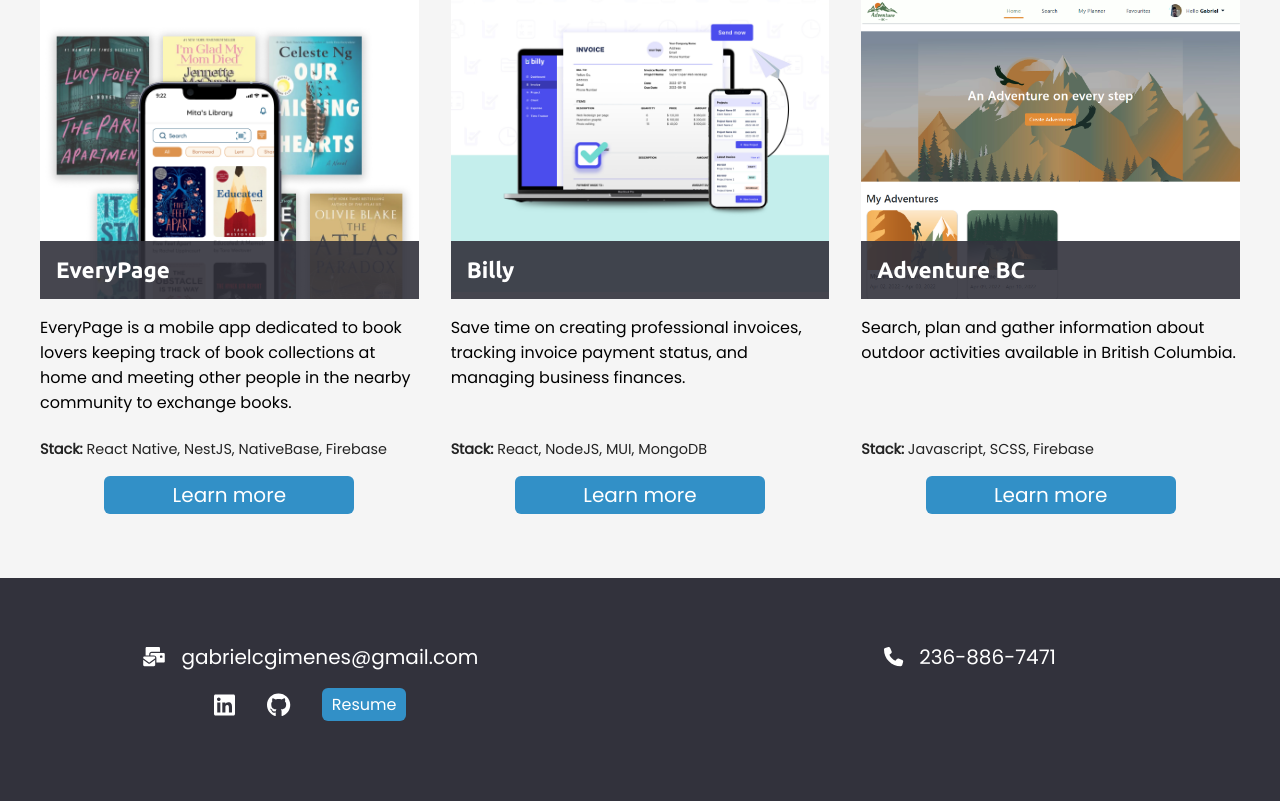
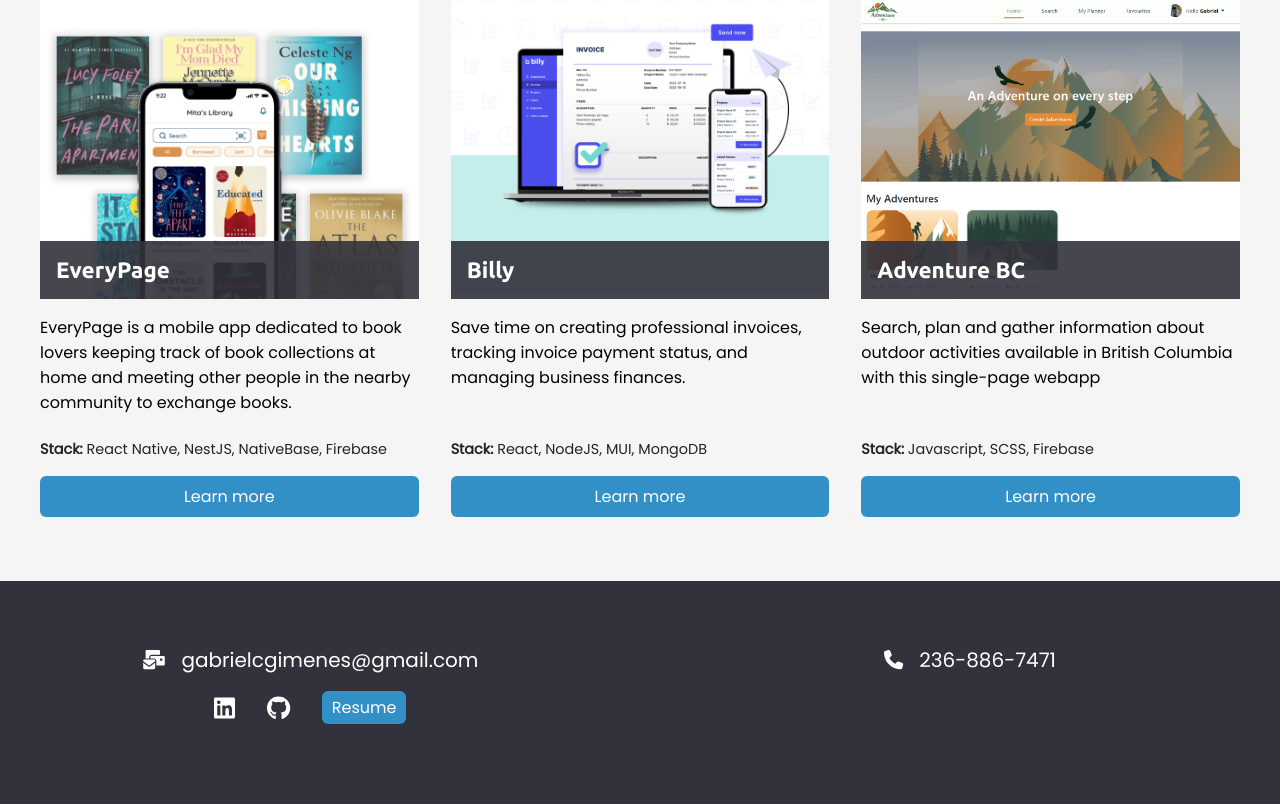
Before and after one commit to gabrielgimenes92/gabrielgimenes92.github.io, a React (Create React App) app: page / in a window 1280 px wide. Shown: the part 1051-1855 px from the top of the page. Built offline with nearby package versions, Linux system fonts and the light colour scheme.

Commit message:
Changes AdventureBC description and 'learn more' buttons style

```diff
--- a/src/Assets/Styles/_body.scss
+++ b/src/Assets/Styles/_body.scss
@@ -69,7 +69,9 @@ section, .aboutMe {
 
                         .readMore {
                             align-self: center;
-                            width: 250px;
+                            width: 100%;
+                            font-size: 1rem;
+                            padding: 0.5rem 0;
                         };
                     }
 
--- a/src/Layouts/Body.js
+++ b/src/Layouts/Body.js
@@ -35,7 +35,7 @@ let projects = [
     easyName: "adventurebc",
     name: "Adventure BC",
     description:
-      "Search, plan and gather information about outdoor activities available in British Columbia.",
+      "Search, plan and gather information about outdoor activities available in British Columbia with this single-page webapp",
     imagePath: ABCImage,
     alt: "",
     link: "https://github.com/luferupa/adventurebc",
```
